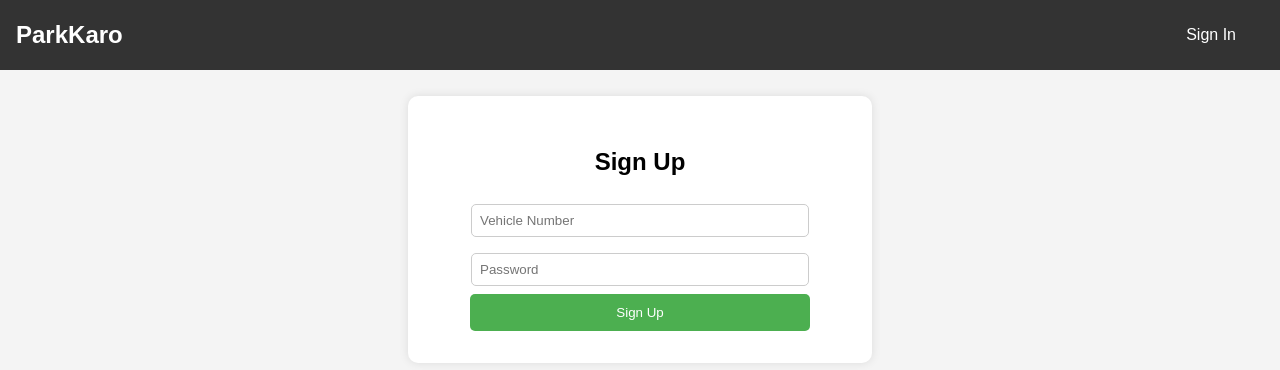
After one commit to AnisHerdev/ParkKaro, a Flask app: page /signUp in a window 1280 px wide. The commit adds this page. Shown: the top 370 px of the page. Run offline with Flask 3, Linux system fonts and the light colour scheme.

Commit message:
Added sign in/up functionality

```diff
--- a/app.py
+++ b/app.py
@@ -3,10 +3,18 @@ from flask import Flask, render_template, url_for, request, redirect
 
 def addUser(vehicleNumber,password):
     try:
-        mycursor.execute(f"Insert into users (VehicleNumber,Password) Values ({vehicleNumber},{password})")
+        mycursor.execute(f"Insert into users (VehicleNumber,Password) Values ('{vehicleNumber}','{password}')")
         mydb.commit()
     except:
         print(">>> There was some error adding user...:(")
+
+def getData():
+    try:
+        mycursor.execute("SELECT * from users")
+        return mycursor.fetchall()
+    except:
+        print(">>> There was some error retriving data...:(")
+
 
 app = Flask(__name__)
 
@@ -23,25 +31,49 @@ mycursor.execute("""CREATE TABLE IF NOT EXISTS Users (
 mycursor.execute("Select * from users")
 locationVal = mycursor.fetchall()
 print(locationVal)
-
-
-
+isLoggedin = False
 
 @app.route('/',methods=['POST','GET'])
 def index():
+    global isLoggedin
+    if isLoggedin == False:
+        return redirect('/signUp')
     if request.method == 'POST':
-        addUser(request.form['vehicleNumber'],request.form['password']) # name of input
-        print(locationVal)
         try:
             return redirect('/')
         except:
             return "There was an issue finding your spot..:("
     else:
-        return render_template("index.html",loca = locationVal)
+        return render_template("index.html",loca = getData())
 
-@app.route('/login',methods=['POST','GET'])
-def login():
-    return render_template('login.html')
+@app.route('/signIn',methods=['POST','GET'])
+def signIN():
+    if request.method == 'POST':
+        global isLoggedin
+        addUser(request.form['vehicleNumber'],request.form['password']) # name of input
+        print(getData())
+        isLoggedin=True
+        return redirect('/')
+    else:
+        return render_template('signIN.html')
+
+@app.route('/signUp',methods=['POST','GET'])
+def signUp():
+    if request.method == 'POST':
+        global isLoggedin
+        addUser(request.form['vehicleNumber'],request.form['password']) # name of input
+        print(getData())
+        isLoggedin=True
+        return redirect('/')
+    else:
+        return render_template('signUp.html')
+
+
+@app.route("/logout")
+def logout():
+    global isLoggedin
+    isLoggedin=False
+    return redirect('/')
 
 if __name__ == "__main__":
     app.run(debug=True)
--- a/static/css/style.css
+++ b/static/css/style.css
@@ -17,7 +17,9 @@ body {
   background-color: #333;
   color: white;
   padding: 1rem;
-    text-align: center;
+  display: flex;
+  justify-content: space-between;
+  align-items: center;
   position: fixed;
   top: 0;
   left: 0;
@@ -27,6 +29,21 @@ body {
   margin: 0;
   font-size: 1.5rem;
 }
+
+.navbar a {
+  color: #fff;
+  text-decoration: none;
+  padding: 10px;
+  margin-right: 50px;
+  border-radius: 5px;
+}
+
+.navbar a:hover {
+  background-color: #555;
+}
+
+/* Login Page Styling */
+/* ... rest of the styles ... */
 
 /* Login Page Styling */
 .login-container, .location-container {
@@ -75,4 +92,5 @@ body {
 #message {
   margin-top: 1rem;
   font-size: 1rem;
-    color: #
+  color: red;
+}
--- /dev/null
+++ b/tempCodeRunnerFile.py
@@ -0,0 +1 @@
+        locationVal = mycursor.fetchall()
--- a/templates/base.html
+++ b/templates/base.html
@@ -9,6 +9,7 @@
 <body>
     <nav class="navbar">
         <h1>ParkKaro</h1>
+        {%block nav%}{%endblock%}
       </nav>
     {% block body%} {% endblock %}
 </body>
--- a/templates/index.html
+++ b/templates/index.html
@@ -1,4 +1,7 @@
 {%extends 'base.html' %}
+{%block nav%}
+<a href="/logout">Logout</a>
+{%endblock%}
 {%block body%}
 <form action="/" method="POST">
 <div class="location-container">
--- /dev/null
+++ b/templates/signUp.html
@@ -0,0 +1,14 @@
+{%extends 'base.html'%}
+{%block nav%}
+<a href="/signIn">Sign In</a>
+{%endblock%}
+{%block body%}
+  <div class="login-container">
+    <h2>Sign Up</h2>
+    <form action="/signUp" method="POST">
+      <input type="text" placeholder="Vehicle Number" name="vehicleNumber" required>
+      <input type="password" placeholder="Password" name="password" required>
+      <button type="submit">Sign Up</button>
+    </form>
+  </div>
+{%endblock%}
```
Also changed, not shown: templates/login.html (deleted, +0 -15 lines), templates/signIn.html (added, +14 -0 lines). Lines whose indentation alone changed are shown as unchanged.
